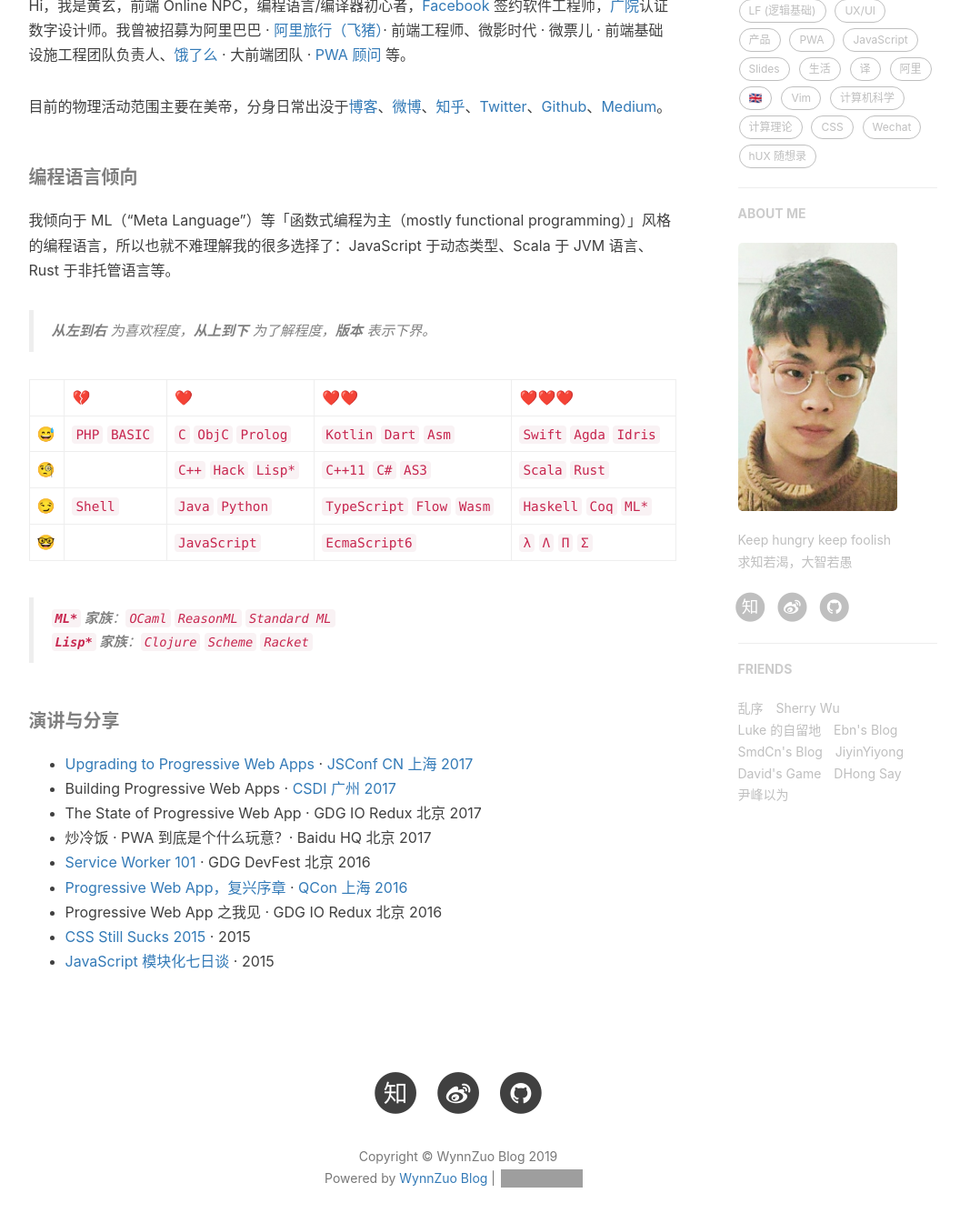
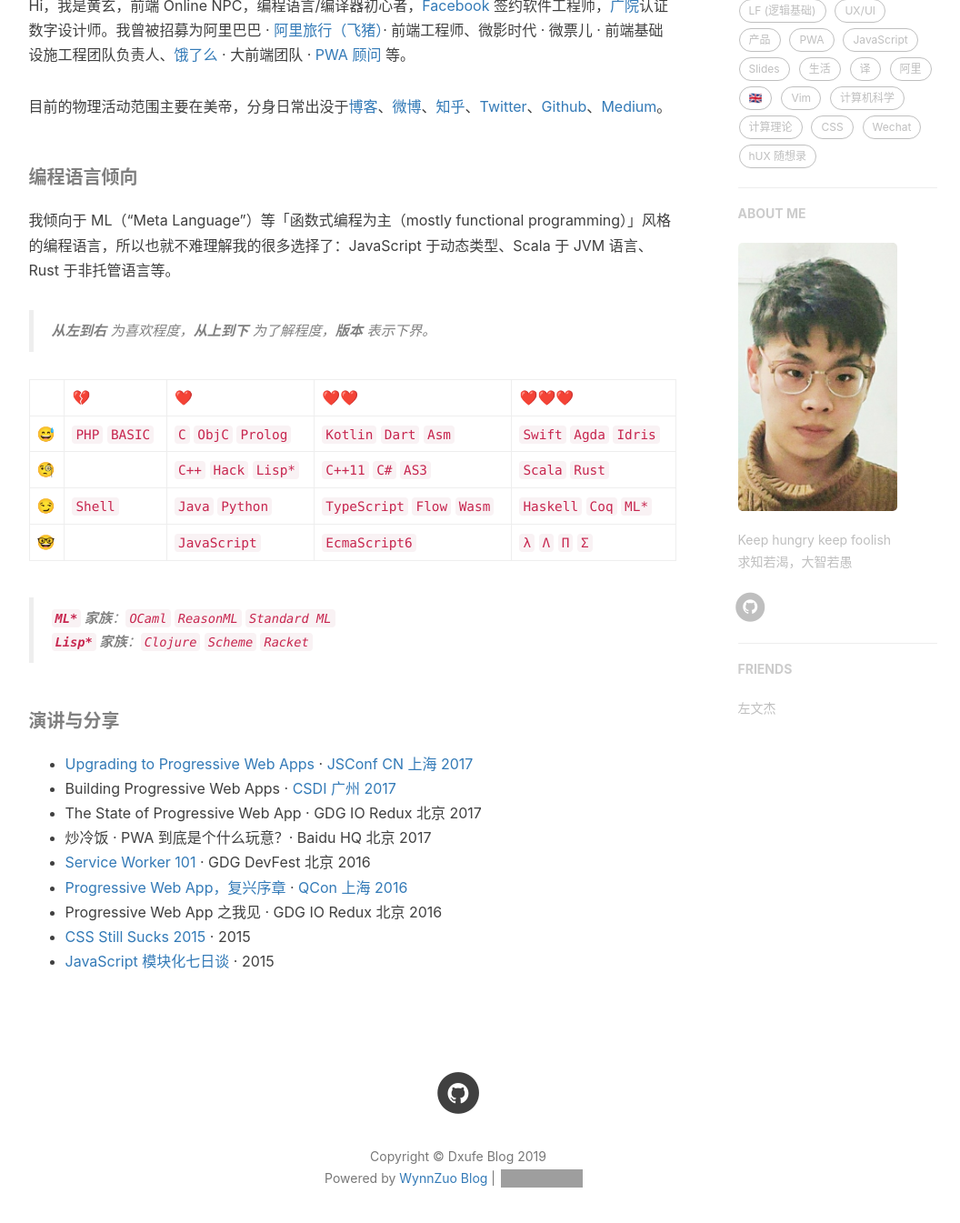
Before and after one commit to DengJunuestc/dxwufe.github.io, a Jekyll site: the page built from about.html, in a window 1280 px wide and 1400 px high, scrolled down 584 px. Shown: the top 1345 px of the window at 91% size, without its empty margins (136-1192 px from the left). Built offline with Jekyll 4.4.1, drawn with Linux system fonts in a browser that asks for light colours; nearby versions of some CDN libraries; comment, search, counter and statistics services are not loaded; some of the changed text lies outside the part shown; grey boxes are pictures that could not be loaded.

Commit message:
Update _config.yml

```diff
--- a/_config.yml
+++ b/_config.yml
@@ -1,11 +1,11 @@
 # Site settings
-title: WynnZuo Blog
-SEOTitle: 左文杰 | WynnZuo Blog
+title: Dxufe Blog
+SEOTitle: 邓小风 | Dxufe Blog
 header-img: img/home-bg.jpg
 email: zuowenjie11111@gmail.com
-description: "程序和学习程序、读书 | 左文杰，Web & Mobile Lover，Software Engineer，UX Designer | 这里是 @WynnZuo左文杰 的个人博客，与你一起发现更大的世界。"
-keyword: "左文杰, WynnZuo左文杰, WynnZuo, 大佐, wynnzuo, @wynnzuo, 左文杰的博客, WynnZuo Blog, 博客, 个人网站, 互联网, Web, JavaScript, 前端, 设计, 后端"
-url: "https://wynnzuo.github.io"              # your host, for absolute URL
+description: "程序和学习程序、读书 | Dxufe，Web & Mobile Lover，Software Engineer，UX Designer | 这里是 @Dxufe邓小风 的个人博客，与你一起发现更大的世界。"
+keyword: "邓小风, Dxufe邓小风, Dxufe, 小风, dxufe, @dxufe, 邓小风的博客, Dxufe Blog, 博客, 个人网站, 互联网, Web, 数据 阅读 金融"
+url: "https://dxufe.github.io"              # your host, for absolute URL
 baseurl: ""                             # for example, '/blog' if your blog hosted on 'host/blog'
 
 # Publish posts or collection documents with a future date.
@@ -13,9 +13,9 @@
 
 # SNS settings
 RSS: false
-weibo_username:     2998247341
-zhihu_username:     zuo-mu-han
-github_username:    wynnzuo
+#weibo_username:     2998247341
+#zhihu_username:     zuo-mu-han
+github_username:    dxufe
 #twitter_username:   huxpro
 #facebook_username:  huxpro
 #linkedin_username:  firstname-lastname-idxxxx
@@ -106,31 +106,7 @@
     #     title: "Su",
     #     href: "http://su.gallery/"
     # },{
-        title: "乱序",
-        href: "http://mida.re/"
-    },{
-        title: "Sherry Wu",
-        href: "https://xuechundesign.github.io"
-    },{
-        title: "Luke 的自留地",
-        href: "http://hmqk1995.github.io"
-    },{
-        title: "Ebn's Blog",
-        href: "http://ebnbin.com/"
-    },{
-        title: "SmdCn's Blog",
-        href: "http://blog.smdcn.net"
-    },{
-        title: "JiyinYiyong",
-        href: "http://tiye.me/"
-    },{
-        title: "David's Game",
-        href: "https://www.ruoyaowu.com/"
-    },{
-        title: "DHong Say",
-        href: "http://dhong.co"
-    },{
-        title: "尹峰以为",
-        href: "http://ingf.github.io/"
+        title: "左文杰",
+        href: "https://wynnzuo.github.io/"
     }
 ]
```
